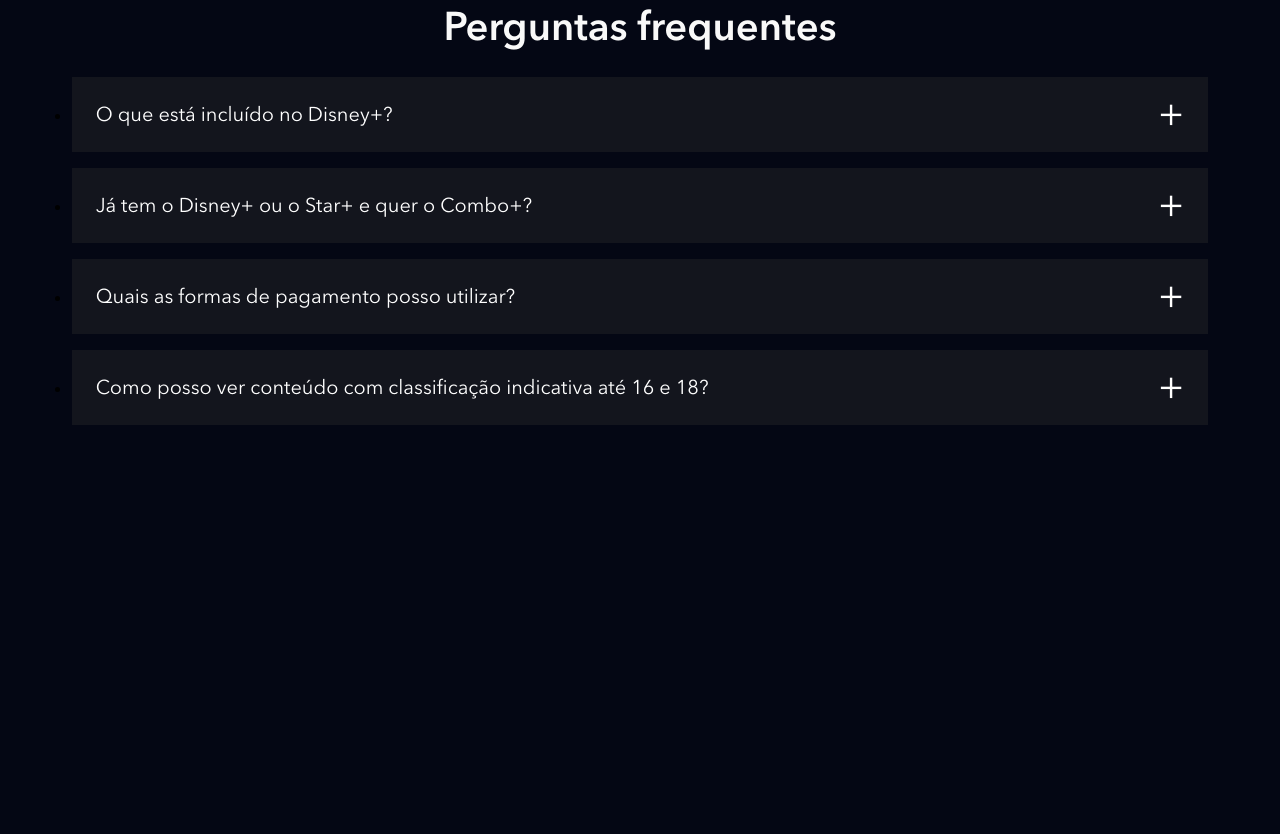
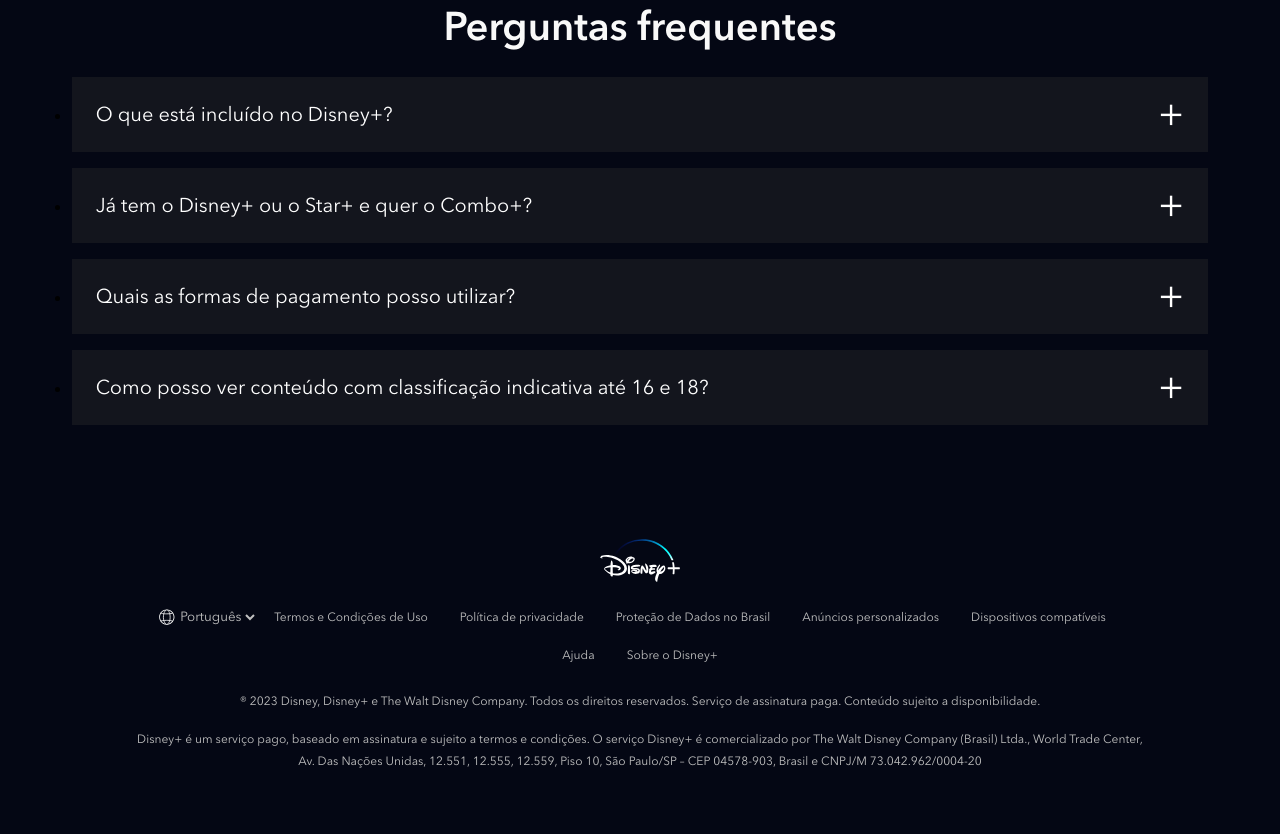
Before and after one commit to davislamenha/projeto-modulo21-ebac, a website: page index.html in a window 1280 px wide. Shown: the part 4459-5293 px from the top of the page. Before the commit the page ends 4972 px from the top, so only its background shows below. Drawn offline with nearby package versions, Linux system fonts and the light colour scheme; files that its build step writes are made by us from their sources; files whose address does not match are found by name.

Commit message:
criando footer

```diff
--- a/index.html
+++ b/index.html
@@ -270,6 +270,32 @@
 
   </section>
 
+  <footer class="footer">
+    <div class="footer__container">
+      <img class="footer__logo" src="./dist/images/disneyplus.svg" alt="Disney+">
+      <ul class="footer__links">
+        <li class="footer__links__item">
+          <div class="language-selector">
+            <img src="./dist/images/icones/globe.svg" alt="Globo do mundo">
+            <select>
+              <option>English</option>
+              <option selected>Português</option>
+            </select>
+          </div>
+        </li>
+        <li class="footer__links__item"><a class="text--small" href="#">Termos e Condições de Uso</a></li>
+        <li class="footer__links__item"><a class="text--small" href="#">Política de privacidade</a></li>
+        <li class="footer__links__item"><a class="text--small" href="#">Proteção de Dados no Brasil</a></li>
+        <li class="footer__links__item"><a class="text--small" href="#">Anúncios personalizados</a></li>
+        <li class="footer__links__item"><a class="text--small" href="#">Dispositivos compatíveis</a></li>
+        <li class="footer__links__item"><a class="text--small" href="#">Ajuda</a></li>
+        <li class="footer__links__item"><a class="text--small" href="#">Sobre o Disney+</a></li>
+      </ul>
+      <p class="text--small">® 2023 Disney, Disney+ e The Walt Disney Company. Todos os direitos reservados. Serviço de assinatura paga. Conteúdo sujeito a disponibilidade.</p>
+      <p class="text--small">Disney+ é um serviço pago, baseado em assinatura e sujeito a termos e condições. O serviço Disney+ é comercializado por The Walt Disney Company (Brasil) Ltda., World Trade Center, Av. Das Nações Unidas, 12.551, 12.555, 12.559, Piso 10, São Paulo/SP – CEP 04578-903, Brasil e CNPJ/M 73.042.962/0004-20</p>
+    </div>
+  </footer>
+
   <script type="text/javascript" src="./src/main.js"></script>
 </body>
 
--- /dev/null
+++ b/src/styles/_footer.scss
@@ -0,0 +1,66 @@
+.footer {
+  padding: 26px 8px;
+  &__container {
+    max-width: 1024px;
+    width: 100%;
+    margin: 0 auto;
+    text-align: center;
+    padding-bottom: 20px;
+  }
+
+  &__logo {
+    width: 80px;
+    margin: 0 auto 10px;
+  }
+
+  &__links {
+    display: flex;
+    align-items: center;
+    justify-content: center;
+    flex-wrap: wrap;
+    margin-bottom: 16px;
+
+    &__item {
+      display: inline-block;
+
+      a {
+        display: block;
+        text-decoration: none;
+        padding: 8px 16px;
+
+        &:hover {
+          color: $corTextoSecundario;
+        }
+      }
+    }
+  }
+
+  p {
+    margin-bottom: 16px;
+  }
+}
+
+.language-selector {
+  display: flex;
+  align-items: center;
+
+  img {
+    height: 18px;
+    width: 18px;
+  }
+
+  select {
+    background-color: transparent;
+    border: none;
+    color: $corTextoPrincipal;
+    height: 38px;
+
+    &:hover {
+      color: $corTextoSecundario;
+    }
+
+    option {
+      background-color: $corDeFundo;
+    }
+  }
+}
--- a/src/styles/main.scss
+++ b/src/styles/main.scss
@@ -6,3 +6,4 @@
 @import 'plans';
 @import 'available-devices';
 @import 'faq';
+@import 'footer';
```
